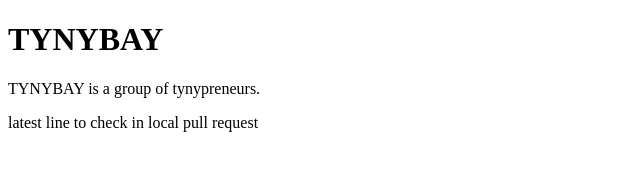
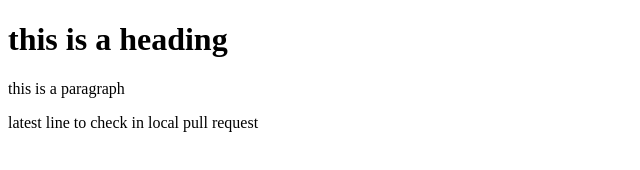
Before and after one commit to KarteekJada/myFirstProject, a plain HTML site: page index.html in a window 1280 px wide. Shown: the whole page, without its empty margins (0-640 px from the left). Drawn offline with Linux system fonts and the light colour scheme.

Commit message:
update index html

```diff
--- a/index.html
+++ b/index.html
@@ -2,8 +2,8 @@
 <html>
 <body>
 
-<h1>TYNYBAY</h1>
-<p>TYNYBAY is a group of tynypreneurs.</p>
+<h1>this is a heading</h1>
+<p>this is a paragraph</p>
 
   latest line to check in local pull request
 
```
